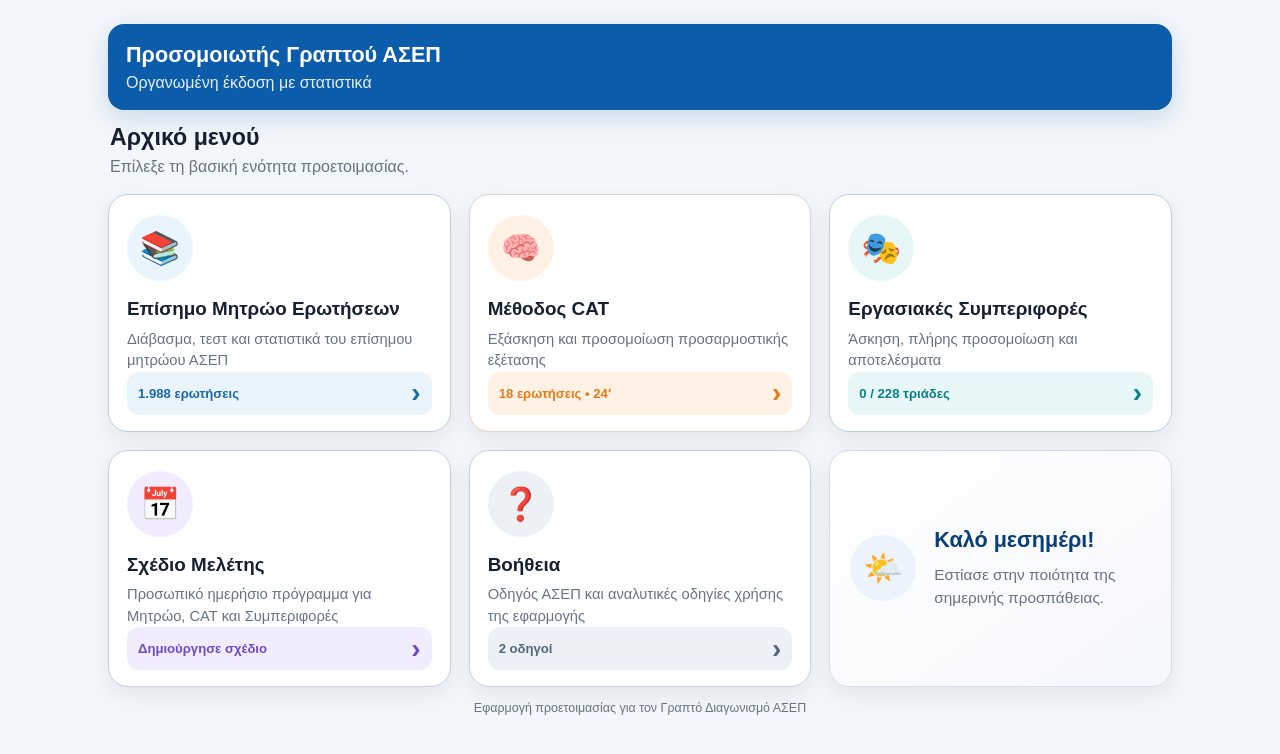
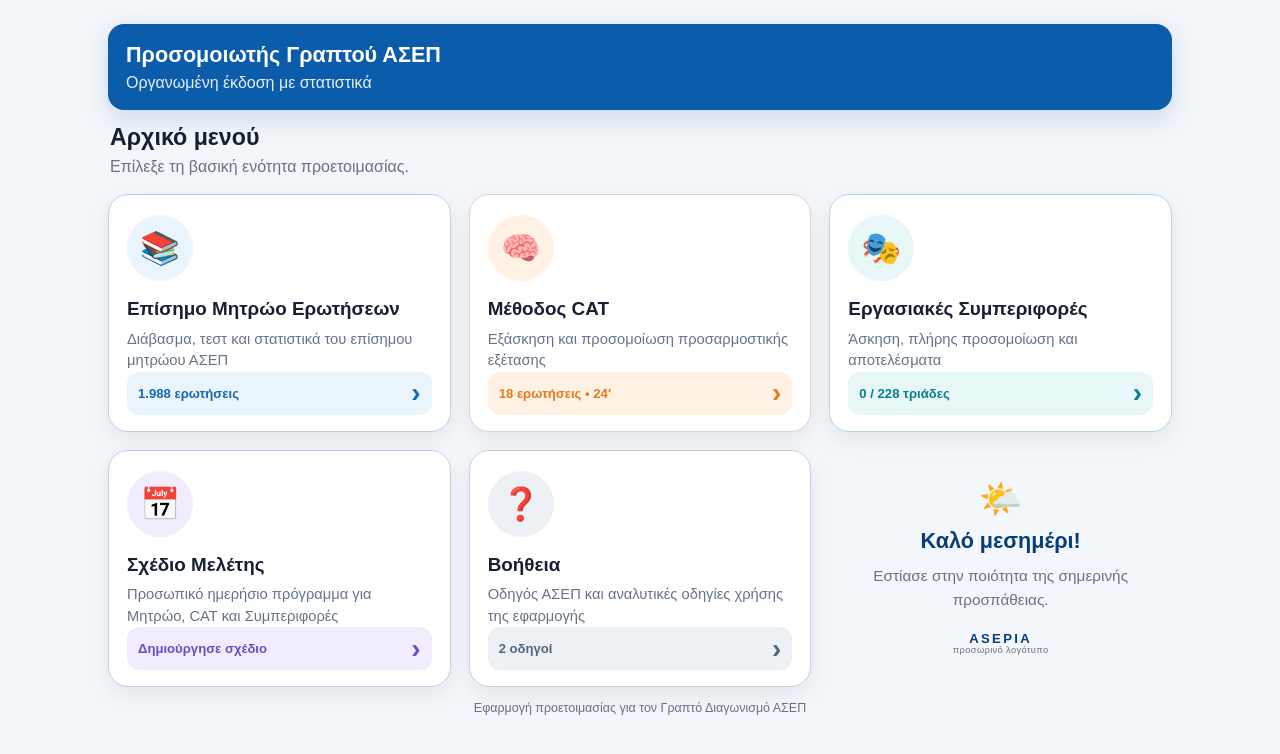
Before and after one commit to Giortamis/asep-quiz, a plain HTML site: page index.html in a window 1280 px wide. Drawn offline with Linux system fonts and the light colour scheme.

Commit message:
V14-004 — Smart Welcome Engine Phase 2

```diff
--- a/index.html
+++ b/index.html
@@ -47,6 +47,10 @@
         <div class="welcome-content">
           <h2 id="welcomeGreeting"></h2>
           <p id="welcomeMessage"></p>
+        </div>
+        <div class="welcome-logo-placeholder" data-placeholder="true" aria-label="Προσωρινό λογότυπο ASEPIA">
+          <strong>ASEPIA</strong>
+          <small>προσωρινό λογότυπο</small>
         </div>
       </article>
     </div>
--- a/style.css
+++ b/style.css
@@ -238,6 +238,15 @@
 .welcome-card{display:flex;min-width:0;min-height:230px;align-items:center;gap:18px;padding:22px 20px;border:1px solid #d4dde8;border-radius:20px;background:linear-gradient(145deg,#fff,#f4f7fb);box-shadow:0 8px 22px rgba(23,37,61,.07)}
 .welcome-icon{display:grid;place-items:center;flex:0 0 66px;width:66px;height:66px;border-radius:50%;background:#edf3fd;font-size:2rem;line-height:1}
 .welcome-content{min-width:0}.welcome-content h2{margin:0 0 9px;color:var(--blue2);font-size:1.35rem;line-height:1.25}.welcome-content p{margin:0;color:var(--muted);font-size:.96rem;line-height:1.55}
+.welcome-logo-placeholder{display:none}
+@media(min-width:901px){
+  .home-dashboard .welcome-card{flex-direction:column;justify-content:center;gap:12px;padding:28px 22px;border:0;border-radius:0;background:transparent;box-shadow:none;text-align:center}
+  .home-dashboard .welcome-icon{flex-basis:auto;width:auto;height:auto;border-radius:0;background:transparent;font-size:2.2rem}
+  .home-dashboard .welcome-content p{max-width:30ch;margin-inline:auto}
+  .welcome-logo-placeholder{display:grid;justify-items:center;gap:1px;margin-top:8px;color:var(--blue2);line-height:1}
+  .welcome-logo-placeholder strong{font-size:.82rem;letter-spacing:.18em}
+  .welcome-logo-placeholder small{color:var(--muted);font-size:.58rem;letter-spacing:.04em}
+}
 @media(max-width:900px){
   .dashboard-grid{grid-template-columns:repeat(2,minmax(0,1fr));gap:11px}
   .dashboard-tile{min-height:210px;padding:16px 14px 13px;border-radius:17px}
--- a/tools/smoke-tests.js
+++ b/tools/smoke-tests.js
@@ -86,6 +86,9 @@
     await hero.waitFor({ state: "visible", timeout: 5000 });
     if (await hero.locator("button").count() !== 0) {
       throw new Error("Hero Card must not contain buttons");
+    }
+    if (await hero.locator('[data-placeholder="true"]').count() !== 1) {
+      throw new Error("Hero Card logo placeholder is missing");
     }
 
     const welcomeChecks = await page.evaluate(() => {
```
Also changed, not shown: docs/SPRINTS.md (+11 -1 lines), docs/CHANGELOG.md.
